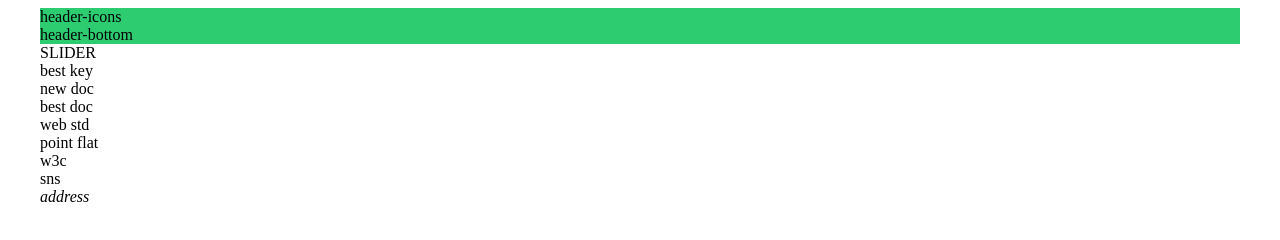
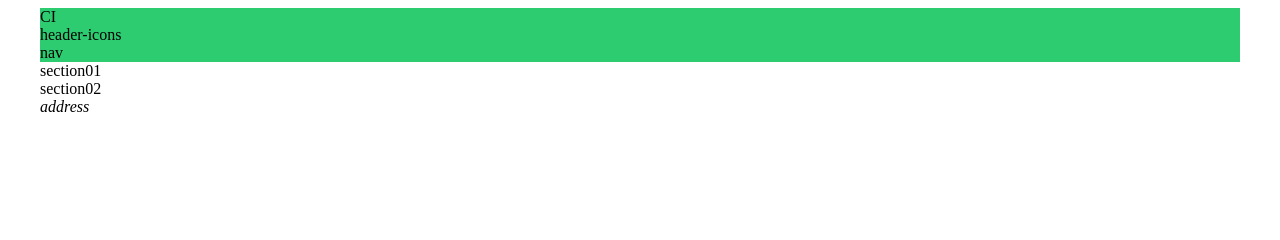
Before and after one commit to vkffls10/flat-dseign, a plain HTML site: page index.html in a window 1280 px wide. Drawn offline with Linux system fonts and the light colour scheme.

Commit message:
Add files via upload

```diff
--- a/index.html
+++ b/index.html
@@ -19,18 +19,13 @@
 <body>
     <div id="wrap">
         <header>
+        <div id="CI">CI</div>
         <div id="header-icons">header-icons</div>
-        <div id="header-bottom">header-bottom</div>
+        <div id="nav">nav</div>
         </header>
         <div id="contents">
-        <div id="slider">SLIDER</div>
-        <div id="best-key">best key</div>
-        <div id="new-doc">new doc</div>
-        <div id="best-doc">best doc</div>
-        <div id="web-std">web std</div>
-        <div id="point-flat">point flat</div>
-        <div id="w3c">w3c</div>
-        <div id="sns">sns</div>
+            <section id="secll$1">section01</section>
+            <section id="secll$2">section02</section>
         </div>
         <footer>
         <address>address</address>
```
Also changed, not shown: m-index.html (+1 -0 lines), t-index.html (+8 -0 lines).
